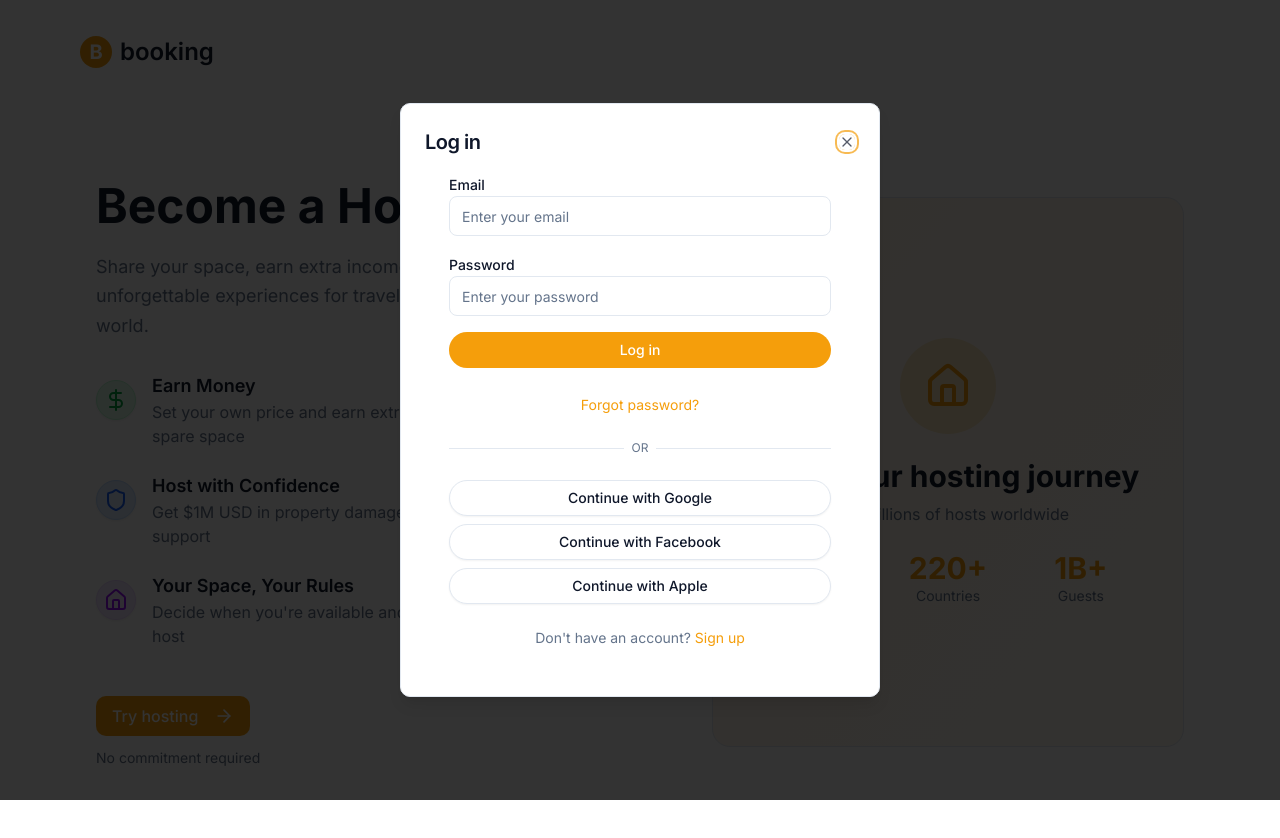
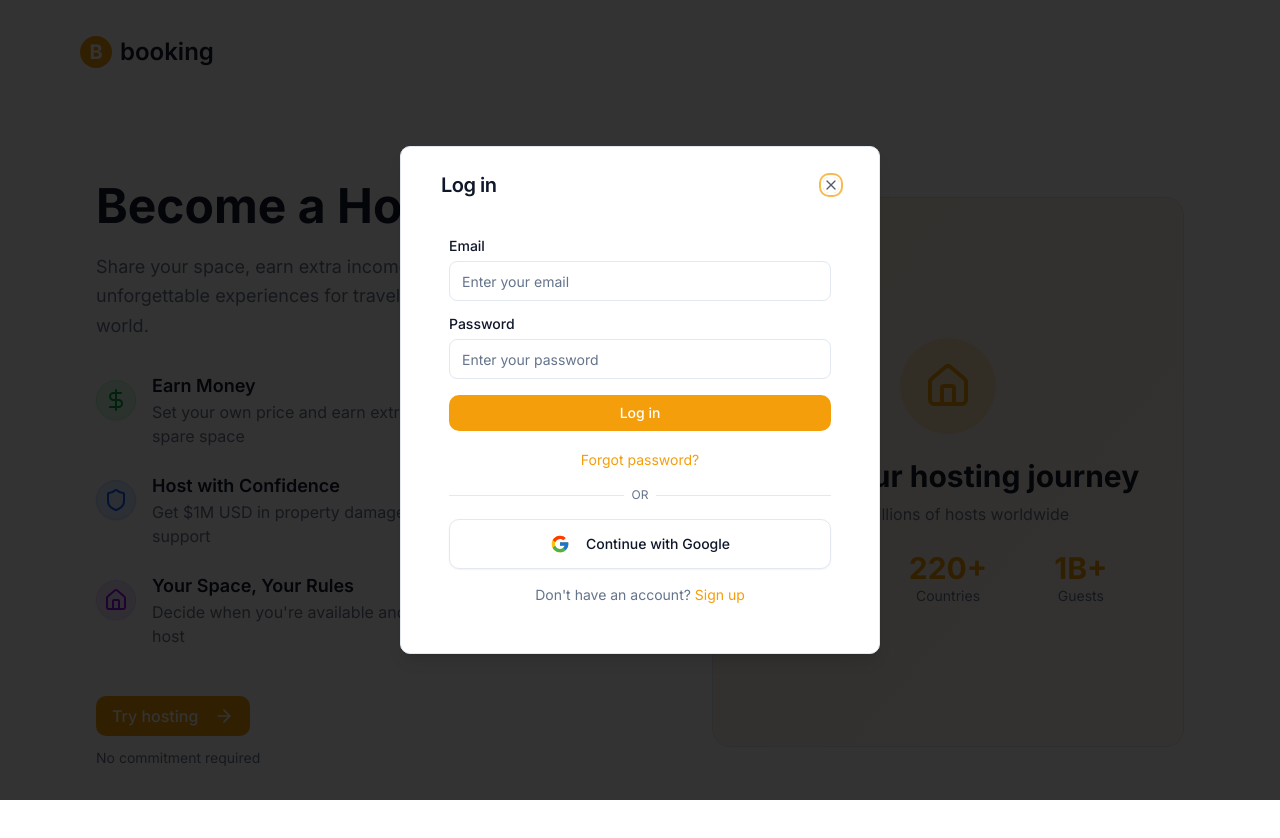
Before and after one commit to sushanthach12/booking-platform-client, a Next.js app: page /become-host in a window 1280 px wide. Both pictures are taken after a click on the button "Try hosting". Built offline with nearby package versions, Linux system fonts and the light colour scheme; what tsyringe would draw is missing.

Commit message:
Refactor AuthDialog component: Rearranged imports for better organization, added Google login functionality, and improved layout with consistent spacing and styling. Removed unused social login options for a cleaner interface.

```diff
--- a/src/components/auth/auth-dialog.tsx
+++ b/src/components/auth/auth-dialog.tsx
@@ -1,22 +1,22 @@
 "use client";
 
-import { useState } from "react";
-import { X } from "lucide-react";
-import * as DialogPrimitive from "@radix-ui/react-dialog";
 import { Button } from "@/components/ui/button";
-import { Input } from "@/components/ui/input";
-import { Label } from "@/components/ui/label";
-import {
-  authService,
-  type LoginCredentials,
-  type SignupCredentials,
-} from "@/services/auth.service";
 import {
   Dialog,
   DialogContent,
   DialogHeader,
   DialogTitle,
 } from "@/components/ui/dialog";
+import { Input } from "@/components/ui/input";
+import { Label } from "@/components/ui/label";
+import {
+  authService,
+  type LoginCredentials
+} from "@/services/auth.service";
+import * as DialogPrimitive from "@radix-ui/react-dialog";
+import { X } from "lucide-react";
+import { useState } from "react";
+import GoogleIcon from "../shared/icons/google";
 
 interface AuthDialogProps {
   open: boolean;
@@ -30,7 +30,7 @@ export function AuthDialog({ open, onOpenChange }: AuthDialogProps) {
     <Dialog open={open} onOpenChange={onOpenChange}>
       <DialogContent className="sm:max-w-[480px]">
         <DialogHeader>
-          <div className="flex items-center justify-between">
+          <div className="flex items-center justify-between px-4">
             <DialogTitle className="text-xl font-semibold">
               {mode === "login" && "Log in"}
               {mode === "signup" && "Sign up"}
@@ -101,10 +101,20 @@ function LoginForm({
     }
   };
 
+  const handleGoogleLogin = async () => {
+    try {
+      await authService.socialLogin("google");
+      onClose();
+      window.location.reload();
+    } catch (err) {
+      setError("Google login failed");
+    }
+  };
+
   return (
-    <div className="space-y-6">
+    <div className="space-y-4 pt-6">
       <form onSubmit={handleSubmit} className="space-y-4">
-        <div className="space-y-2">
+        <div className="space-y-2 flex flex-col">
           <Label htmlFor="email">Email</Label>
           <Input
             id="email"
@@ -115,7 +125,7 @@ function LoginForm({
             disabled={isLoading}
           />
         </div>
-        <div className="space-y-2">
+        <div className="space-y-2 flex flex-col">
           <Label htmlFor="password">Password</Label>
           <Input
             id="password"
@@ -129,7 +139,7 @@ function LoginForm({
         {error && <div className="text-sm text-destructive">{error}</div>}
         <Button
           type="submit"
-          className="w-full rounded-full"
+          className="w-full rounded-lg"
           disabled={isLoading}
         >
           {isLoading ? "Logging in..." : "Log in"}
@@ -158,65 +168,17 @@ function LoginForm({
       <div className="space-y-2">
         <Button
           variant="outline"
-          className="w-full rounded-full"
-          onClick={async () => {
-            setIsLoading(true);
-            try {
-              await authService.socialLogin("google");
-              onClose();
-              window.location.reload();
-            } catch (err) {
-              setError("Google login failed");
-            } finally {
-              setIsLoading(false);
-            }
-          }}
+          className="w-full rounded-lg p-6 hover:cursor-pointer"
+          onClick={handleGoogleLogin}
           disabled={isLoading}
         >
+          <GoogleIcon className="mr-2 size-5" />
           Continue with Google
-        </Button>
-        <Button
-          variant="outline"
-          className="w-full rounded-full"
-          onClick={async () => {
-            setIsLoading(true);
-            try {
-              await authService.socialLogin("facebook");
-              onClose();
-              window.location.reload();
-            } catch (err) {
-              setError("Facebook login failed");
-            } finally {
-              setIsLoading(false);
-            }
-          }}
-          disabled={isLoading}
-        >
-          Continue with Facebook
-        </Button>
-        <Button
-          variant="outline"
-          className="w-full rounded-full"
-          onClick={async () => {
-            setIsLoading(true);
-            try {
-              await authService.socialLogin("apple");
-              onClose();
-              window.location.reload();
-            } catch (err) {
-              setError("Apple login failed");
-            } finally {
-              setIsLoading(false);
-            }
-          }}
-          disabled={isLoading}
-        >
-          Continue with Apple
         </Button>
       </div>
 
       <div className="text-center text-sm text-muted-foreground">
-        Don't have an account?{" "}
+        Don&apos;t have an account?{" "}
         <button
           type="button"
           onClick={() => onModeChange("signup")}
@@ -236,44 +198,70 @@ function SignupForm({
   onModeChange: (mode: "login" | "signup" | "reset") => void;
   onClose: () => void;
 }) {
+  const [error, setError] = useState("");
+
+  const handleGoogleSignup = async () => {
+    try {
+      await authService.socialLogin("google");
+      onClose();
+      window.location.reload();
+    } catch (err) {
+      setError("Google signup failed");
+    }
+  };
+
   return (
-    <div className="space-y-4">
-      <form className="space-y-4">
+    <div className="space-y-4 pt-6">
+      <form className="space-y-5">
         <div className="grid grid-cols-2 gap-4">
-          <input
+          <div className="space-y-2 flex flex-col">
+            <Label htmlFor="firstName">First Name</Label>
+            <Input
               type="text"
               placeholder="First name"
               className="rounded-lg border border-border px-4 py-3 text-sm focus:outline-none focus:ring-2 focus:ring-primary"
             />
-          <input
+          </div>
+
+          <div className="space-y-2 flex flex-col">
+            <Label htmlFor="lastName">Last Name</Label>
+            <Input
               type="text"
               placeholder="Last name"
               className="rounded-lg border border-border px-4 py-3 text-sm focus:outline-none focus:ring-2 focus:ring-primary"
             />
           </div>
-        <div>
-          <input
+        </div>
+
+        <div className="space-y-2 flex flex-col">
+          <Label htmlFor="email">Email</Label>
+          <Input
             type="email"
             placeholder="Email"
             className="w-full rounded-lg border border-border px-4 py-3 text-sm focus:outline-none focus:ring-2 focus:ring-primary"
           />
         </div>
-        <div>
-          <input
+
+        <div className="space-y-2 flex flex-col">
+          <Label htmlFor="password">Password</Label>
+          <Input
             type="password"
             placeholder="Password"
             className="w-full rounded-lg border border-border px-4 py-3 text-sm focus:outline-none focus:ring-2 focus:ring-primary"
           />
         </div>
-        <div className="text-xs text-muted-foreground">
-          By signing up, you agree to our Terms of Service and Privacy Policy.
-        </div>
+
+        <div className="space-y-2 flex flex-col">
           <Button
             type="submit"
-          className="w-full rounded-full bg-primary py-3 text-primary-foreground hover:bg-primary/90"
+            className="w-full rounded-lg bg-primary py-3 text-primary-foreground hover:cursor-pointer hover:bg-primary/90"
           >
             Sign up
           </Button>
+          <div className="text-xs text-muted-foreground text-center">
+            By signing up, you agree to our Terms of Service and Privacy Policy.
+          </div>
+        </div>
       </form>
 
       <div className="relative">
@@ -286,14 +274,14 @@ function SignupForm({
       </div>
 
       <div className="space-y-2">
-        <Button variant="outline" className="w-full rounded-full py-3">
+        <Button
+          variant="outline"
+          className="w-full rounded-lg p-6 hover:cursor-pointer"
+          onClick={handleGoogleSignup}
+          disabled={false}
+        >
+          <GoogleIcon className="mr-2 size-5" />
           Continue with Google
-        </Button>
-        <Button variant="outline" className="w-full rounded-full py-3">
-          Continue with Facebook
-        </Button>
-        <Button variant="outline" className="w-full rounded-full py-3">
-          Continue with Apple
         </Button>
       </div>
 
@@ -321,7 +309,7 @@ function ResetForm({
   return (
     <div className="space-y-4">
       <p className="text-sm text-muted-foreground">
-        Enter your email address and we'll send you a link to reset your
+        Enter your email address and we&apos;ll send you a link to reset your
         password.
       </p>
       <form className="space-y-4">
--- /dev/null
+++ b/src/components/shared/icons/google.tsx
@@ -0,0 +1,15 @@
+
+type Props = {
+    size?: number
+    className?: string
+}
+
+const GoogleIcon = ({ size = 100, className }: Props) => {
+    return (
+        <svg xmlns="http://www.w3.org/2000/svg" x="0px" y="0px" width={size} height={size} viewBox="0 0 48 48" className={className}>
+            <path fill="#FFC107" d="M43.611,20.083H42V20H24v8h11.303c-1.649,4.657-6.08,8-11.303,8c-6.627,0-12-5.373-12-12c0-6.627,5.373-12,12-12c3.059,0,5.842,1.154,7.961,3.039l5.657-5.657C34.046,6.053,29.268,4,24,4C12.955,4,4,12.955,4,24c0,11.045,8.955,20,20,20c11.045,0,20-8.955,20-20C44,22.659,43.862,21.35,43.611,20.083z"></path><path fill="#FF3D00" d="M6.306,14.691l6.571,4.819C14.655,15.108,18.961,12,24,12c3.059,0,5.842,1.154,7.961,3.039l5.657-5.657C34.046,6.053,29.268,4,24,4C16.318,4,9.656,8.337,6.306,14.691z"></path><path fill="#4CAF50" d="M24,44c5.166,0,9.86-1.977,13.409-5.192l-6.19-5.238C29.211,35.091,26.715,36,24,36c-5.202,0-9.619-3.317-11.283-7.946l-6.522,5.025C9.505,39.556,16.227,44,24,44z"></path><path fill="#1976D2" d="M43.611,20.083H42V20H24v8h11.303c-0.792,2.237-2.231,4.166-4.087,5.571c0.001-0.001,0.002-0.001,0.003-0.002l6.19,5.238C36.971,39.205,44,34,44,24C44,22.659,43.862,21.35,43.611,20.083z"></path>
+        </svg>
+    )
+}
+
+export default GoogleIcon
```
Lines whose indentation alone changed are shown as unchanged.
